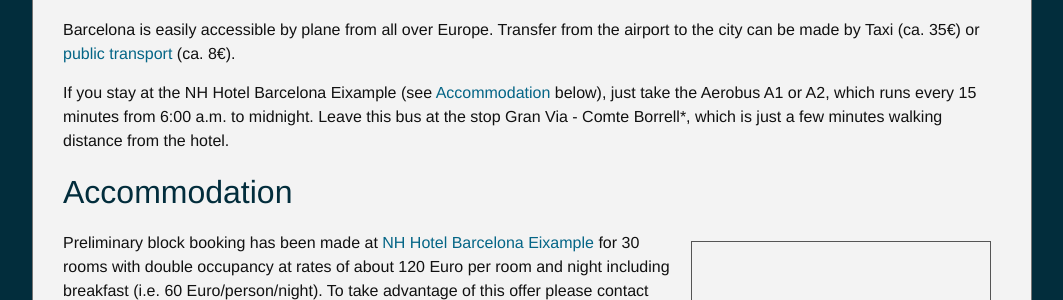
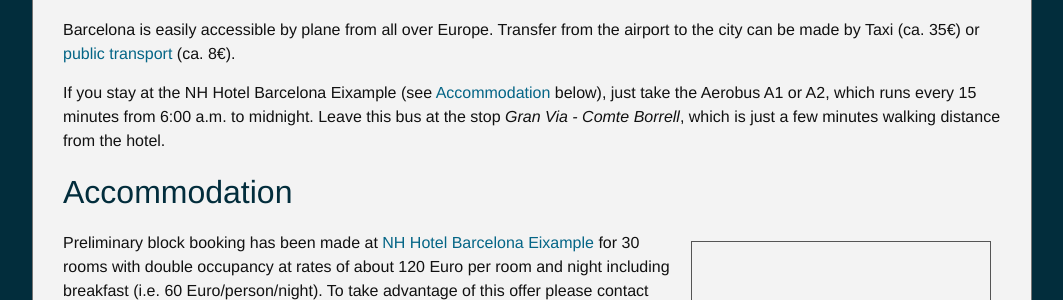
Before and after one commit to esacup2016/esacup2016.github.io, a Jekyll site: the page built from pages/logistics.md, in a window 1280 px wide. Shown: the part 680-980 px from the top of the page, without its empty margins (108-1171 px from the left). Built offline with Jekyll 4.4.1, drawn with Linux system fonts in a browser that asks for light colours.

```diff
--- a/pages/logistics.md
+++ b/pages/logistics.md
@@ -17,7 +17,7 @@ transport](http://www.tmb.cat/en/acces-aeroport) (ca. 8€).
 If you stay at the NH Hotel Barcelona Eixample (see
 [Accommodation](#accommodation) below), just take the Aerobus A1 or A2, which
 runs every 15 minutes from 6:00 a.m. to midnight. Leave this bus at the stop
-Gran Via - Comte Borrell*, which is just a few minutes walking distance from the
+*Gran Via - Comte Borrell*, which is just a few minutes walking distance from the
 hotel.
 
 ## Accommodation {#accommodation}
```
